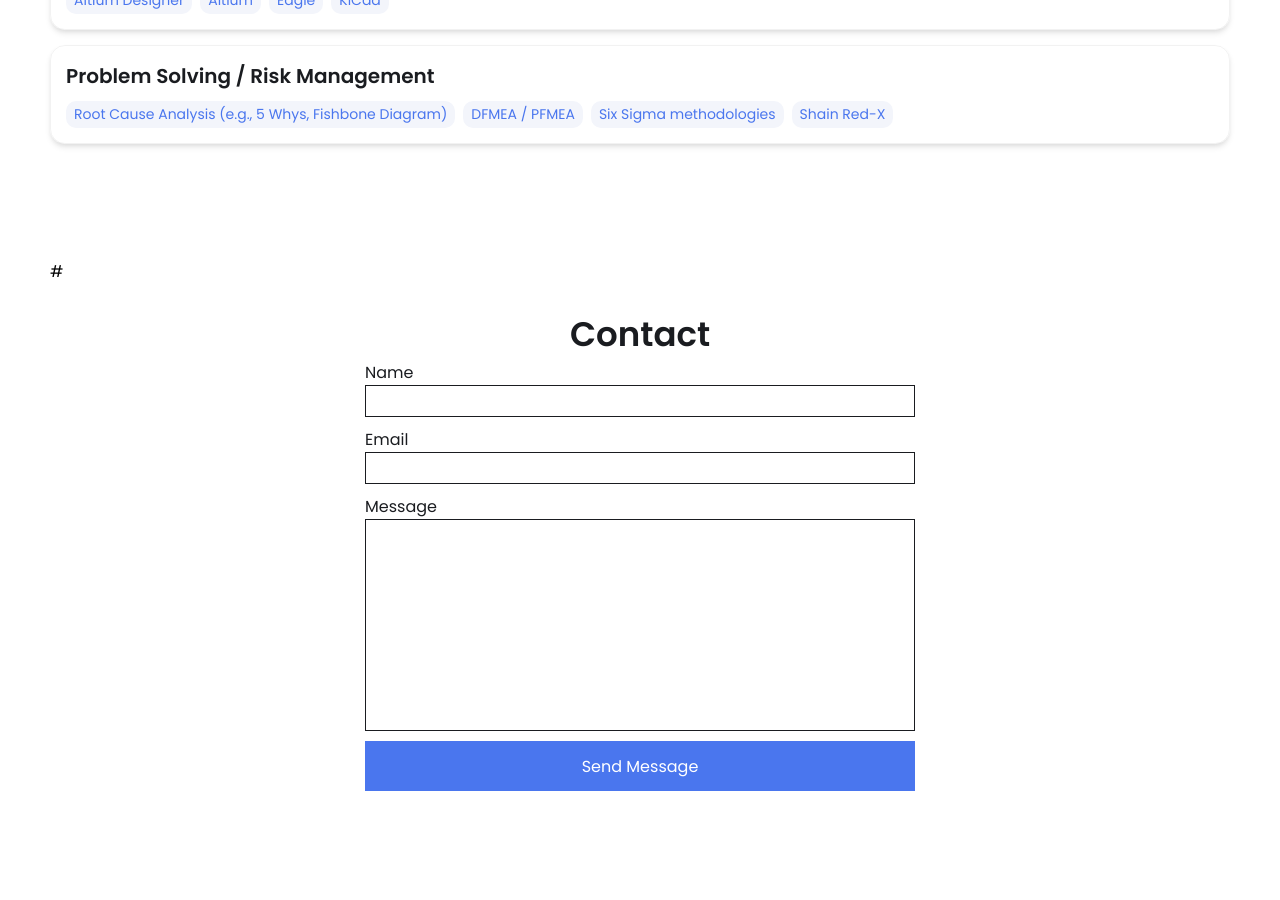
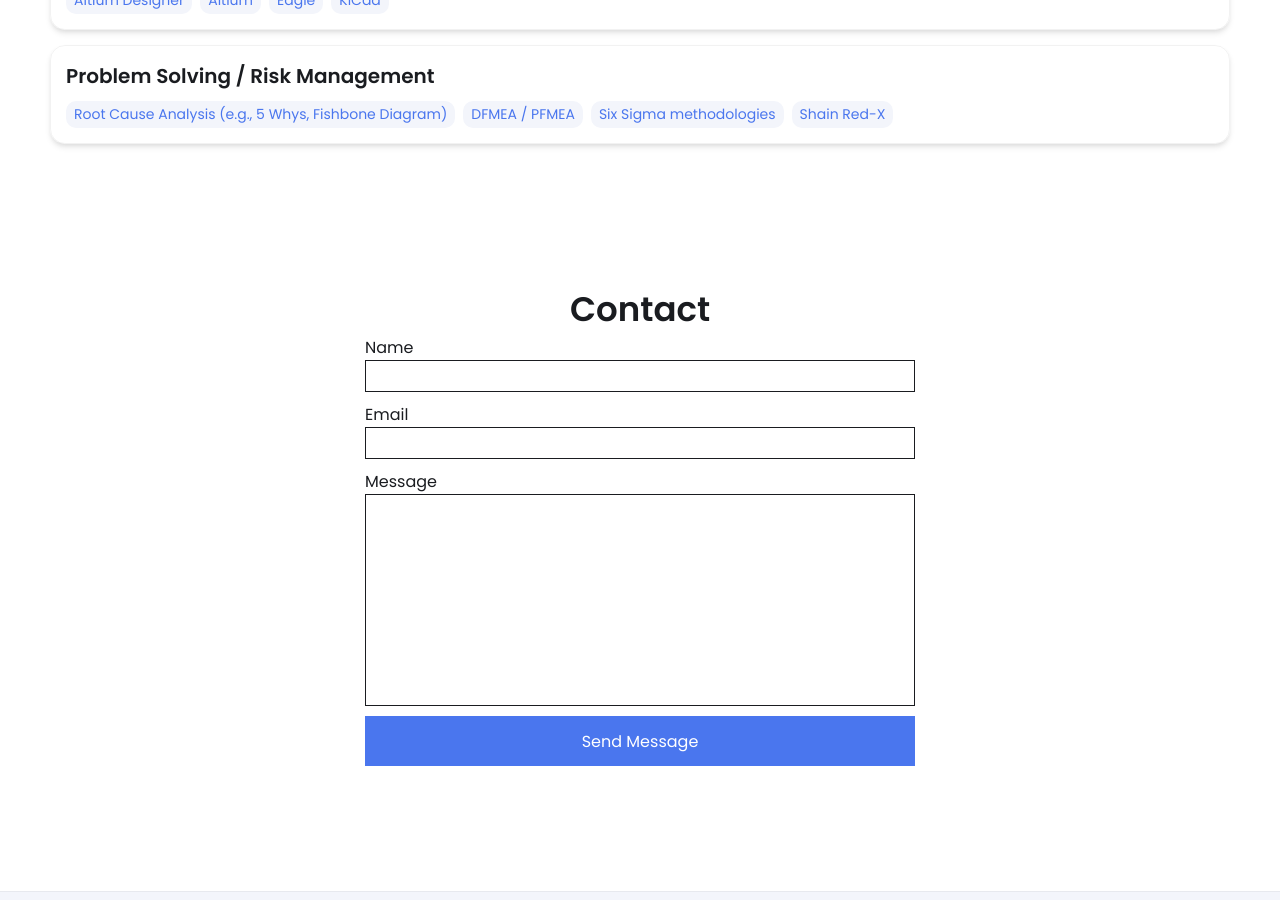
Before and after one commit to IpslWon/IpslWon.github.io, a Jekyll site: the page built from index.html, in a window 1280 px wide and 900 px high, scrolled down 2173 px. Built offline with Jekyll 4.4.1, drawn with Linux system fonts in a browser that asks for light colours.

```diff
--- a/index.html
+++ b/index.html
@@ -17,4 +17,4 @@ layout: wrapper
 </div>
 {% include projects.html%}
 {% include skills.html%}
-#{% include contact.html%}
+{% include contact.html%}
```
